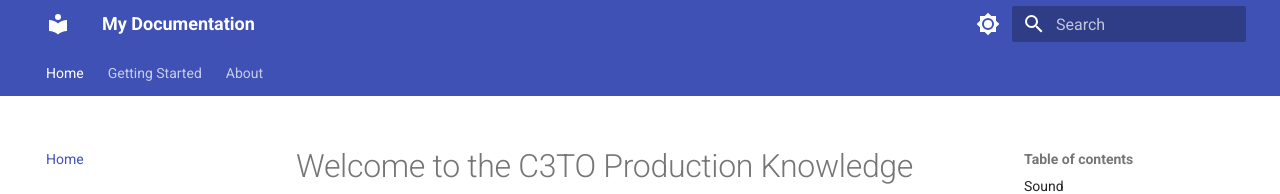
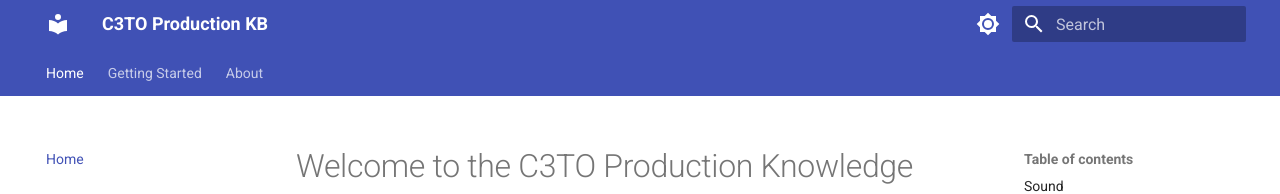
Before and after one commit to c3to-prod/c3to-prod.github.io, an MkDocs documentation site: the page built from docs/index.md, in a window 1280 px wide. Shown: the top 194 px of the page. Built offline with MkDocs 1.6.1 and Material for MkDocs 9.7.7, drawn with Linux system fonts in a browser that asks for light colours.

Commit message:
minor: read the docs baby

```diff
--- a/mkdocs.yml
+++ b/mkdocs.yml
@@ -1,7 +1,7 @@
-site_name: My Documentation
+site_name: C3TO Production KB
 site_url: https://c3to-prod.github.io
-site_description: Documentation site
-site_author: Your Name
+site_description: C3TO Production Knowledge Base
+site_author: Sejin Kim
 
 theme:
   name: material
```
